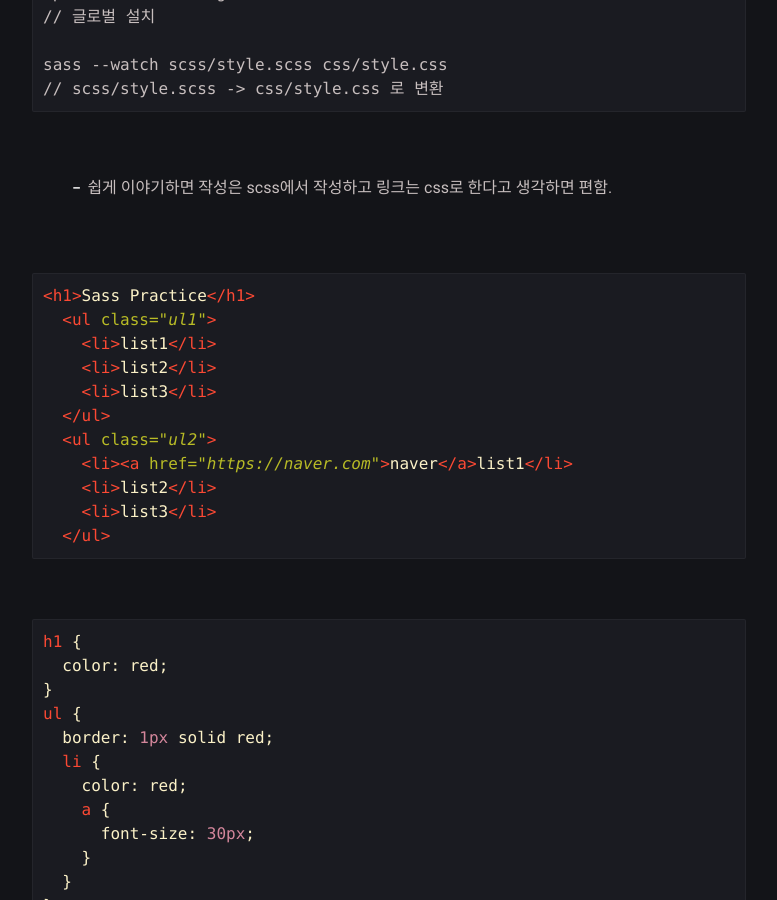
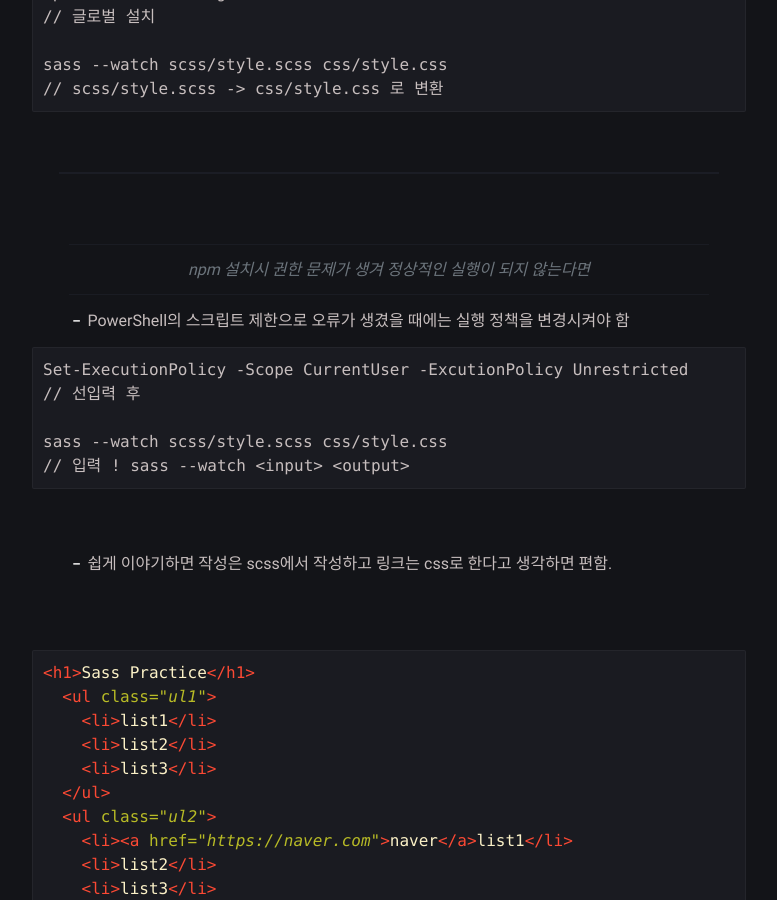
Before and after one commit to JinwonShen/JinwonShen.github.io, a Jekyll site: the page built from _posts/css-sass/2024-05-27-css-sass.md, in a window 1280 px wide and 900 px high, scrolled down 2992 px. Shown: the whole window, without its empty margins (251-1028 px from the left). Built offline with Jekyll 4.4.1, drawn with Linux system fonts in a browser that asks for light colours.

Commit message:
posts/css-sass

````diff
--- a/_posts/css-sass/2024-05-27-css-sass.md
+++ b/_posts/css-sass/2024-05-27-css-sass.md
@@ -109,6 +109,24 @@ npm install sass -g
 sass --watch scss/style.scss css/style.css
 // scss/style.scss -> css/style.css 로 변환
 ```
+<br>
+
+---
+---
+
+<br>
+
+> npm 설치시 권한 문제가 생겨 정상적인 실행이 되지 않는다면
+
+- PowerShell의 스크립트 제한으로 오류가 생겼을 때에는 실행 정책을 변경시켜야 함
+
+```cmd
+Set-ExecutionPolicy -Scope CurrentUser -ExcutionPolicy Unrestricted
+// 선입력 후
+
+sass --watch scss/style.scss css/style.css
+// 입력 ! sass --watch <input> <output>
+```
 
 <br>
 
````
